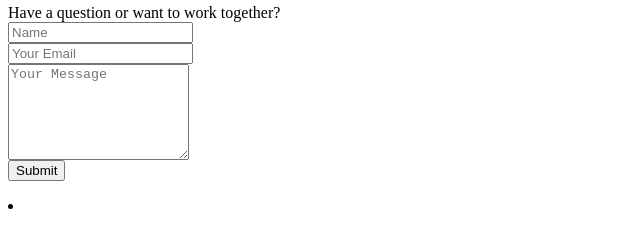
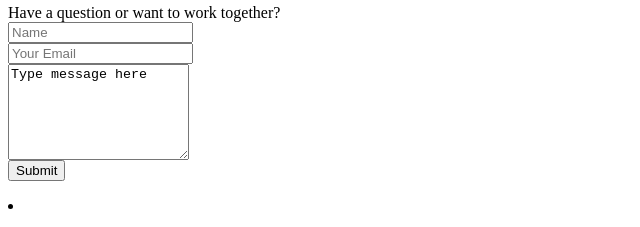
Before and after one commit to MANOHARREDDYTETALA/vangular, a plain HTML site: page index.html in a window 1280 px wide. Shown: the part 746-973 px from the top of the page, 0-640 px from the left. Drawn offline with Linux system fonts and the light colour scheme.

Commit message:
portfolio added-1

```diff
--- a/index.html
+++ b/index.html
@@ -111,7 +111,7 @@
           <input type="text" placeholder="Your Email" />
         </div>
         <div class="input">
-          <textarea rows="6" placeholder="Your Message"></textarea>
+          <textarea rows="6" placeholder="Your Message">Type message here</textarea>
         </div>
         <div class="input">
           <button>Submit</button>
```
